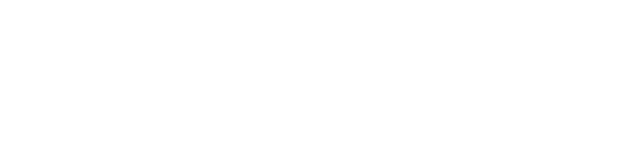
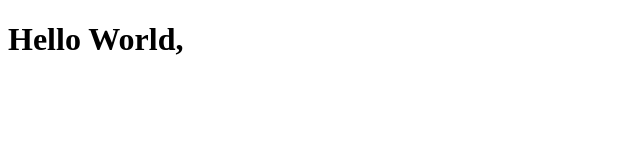
Before and after one commit to Tino480/Mohamed_Tino_Trial, a plain HTML site: page index.html in a window 1280 px wide. Shown: the whole page, without its empty margins (0-640 px from the left). Drawn offline with Linux system fonts and the light colour scheme.

Commit message:
[ADD] Hello World

```diff
--- a/index.html
+++ b/index.html
@@ -8,7 +8,7 @@
 
   <body>
     <script src="https://cdn.freecodecamp.org/testable-projects-fcc/v1/bundle.js"></script>
-
+    <h1>Hello World,</h1>
     <!--
 
     Hello Camper!
```
